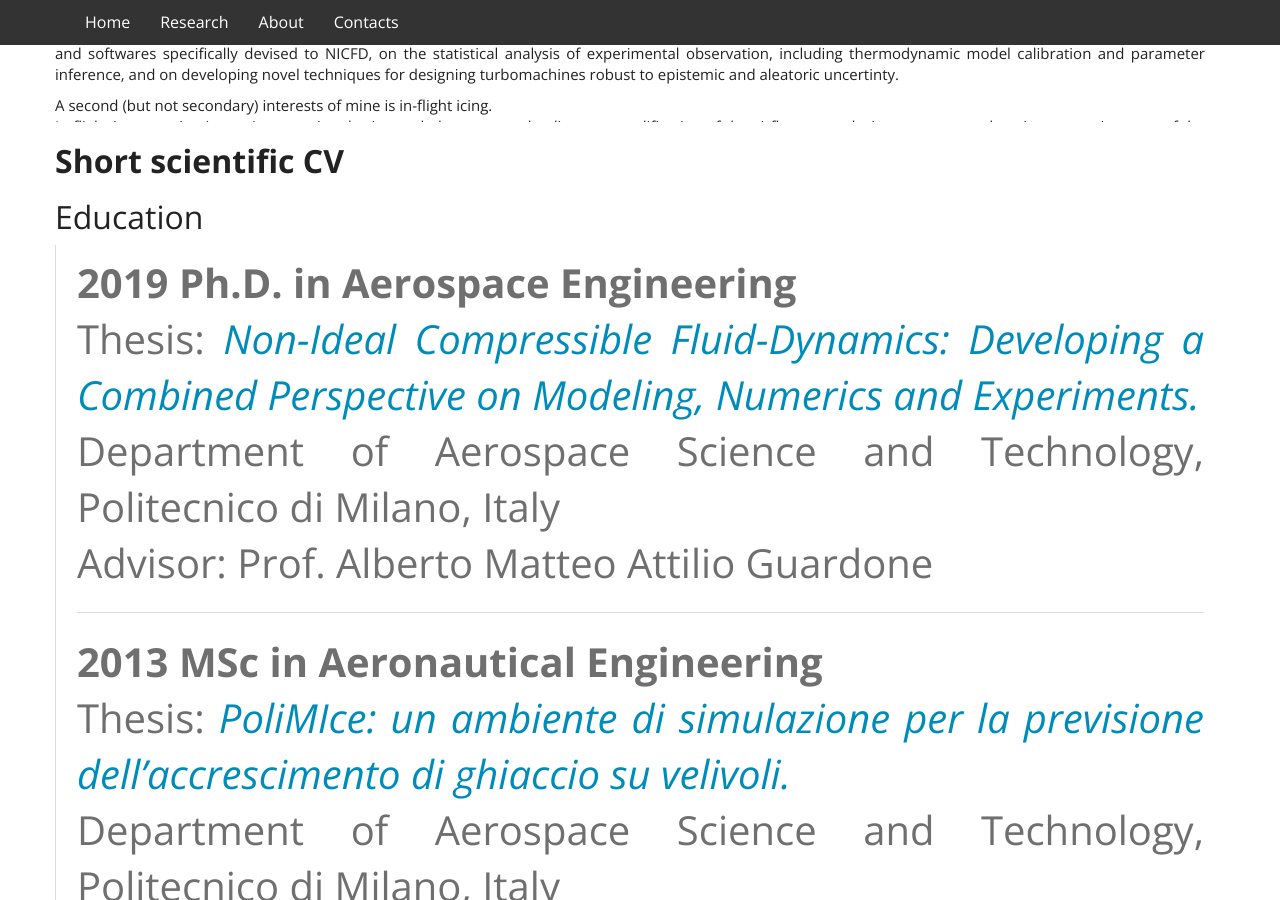
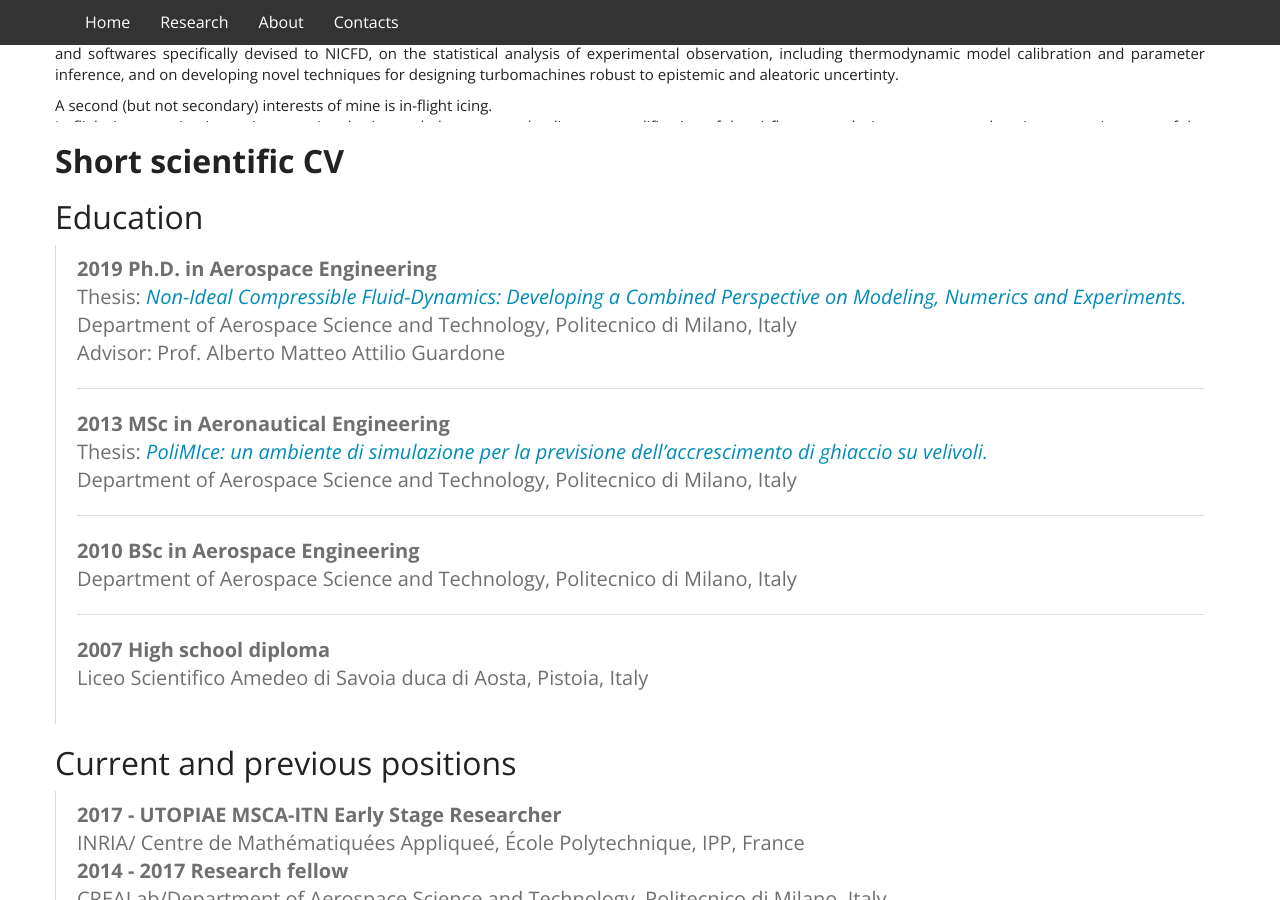
Before and after one commit to LaSerpe/LaSerpe.github.io, a Jekyll site: the page built from index.html, in a window 1280 px wide and 900 px high, scrolled down 853 px. Built offline with Jekyll 4.4.1, drawn with Linux system fonts in a browser that asks for light colours; nearby versions of some CDN libraries; library files that are not in the unit come from our copies.

Commit message:
scroll experiment

```diff
--- a/index.html
+++ b/index.html
@@ -71,7 +71,7 @@ layout: default
             <h2 class="header-light regular-pad"><b>Short scientific CV</b></h2>
 
             <h2>Education</h2>
-            <blockquote style="text-align:justify; font-size:40px">
+            <blockquote style="text-align:justify; font-size:20px">
 
 			    <dl>
 			      <dt>2019 <b>Ph.D. in Aerospace Engineering</b></dt>
@@ -100,7 +100,7 @@ layout: default
 			</blockquote>
 
             <h2>Current and previous positions</h2>
-            <blockquote style="text-align:justify; font-size:30px">
+            <blockquote style="text-align:justify; font-size:20px">
 
 			    <dl>
 			      <dt>2017 - <b>UTOPIAE MSCA-ITN Early Stage Researcher</b></dt>
```
